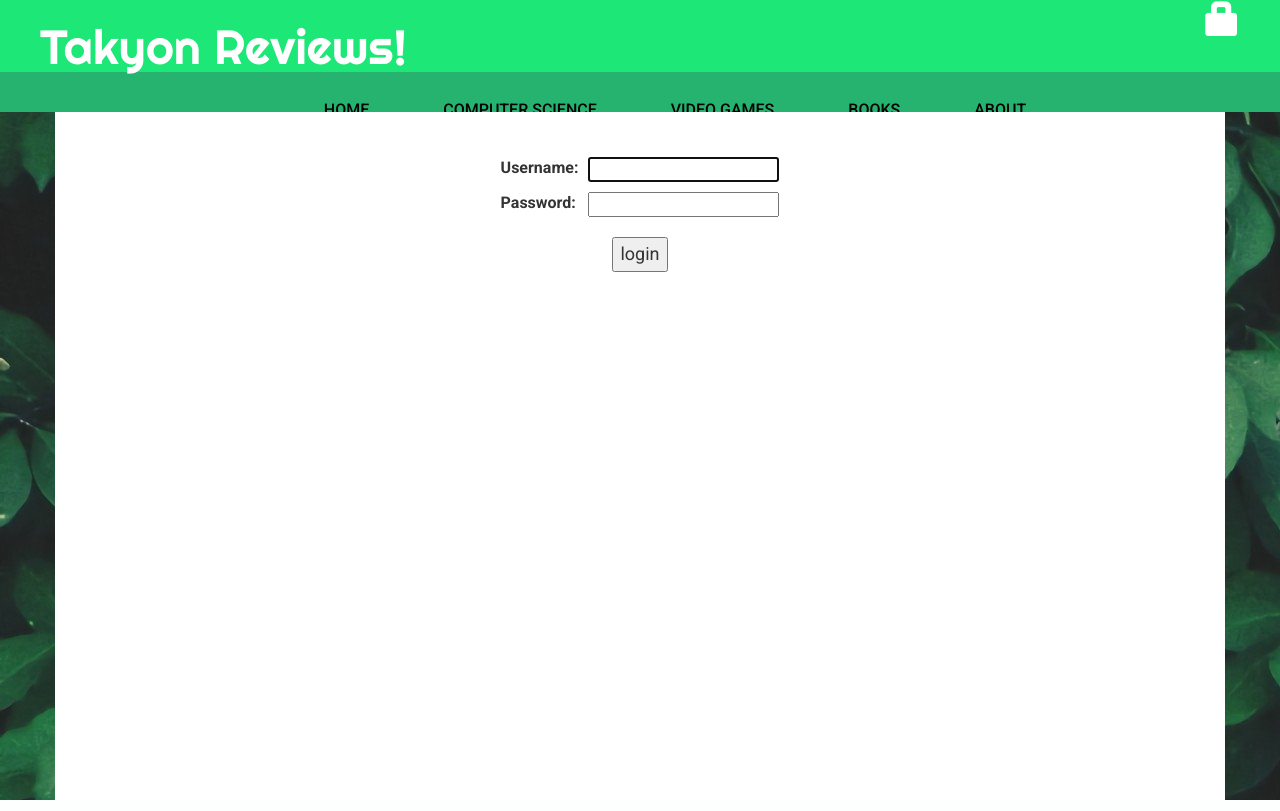
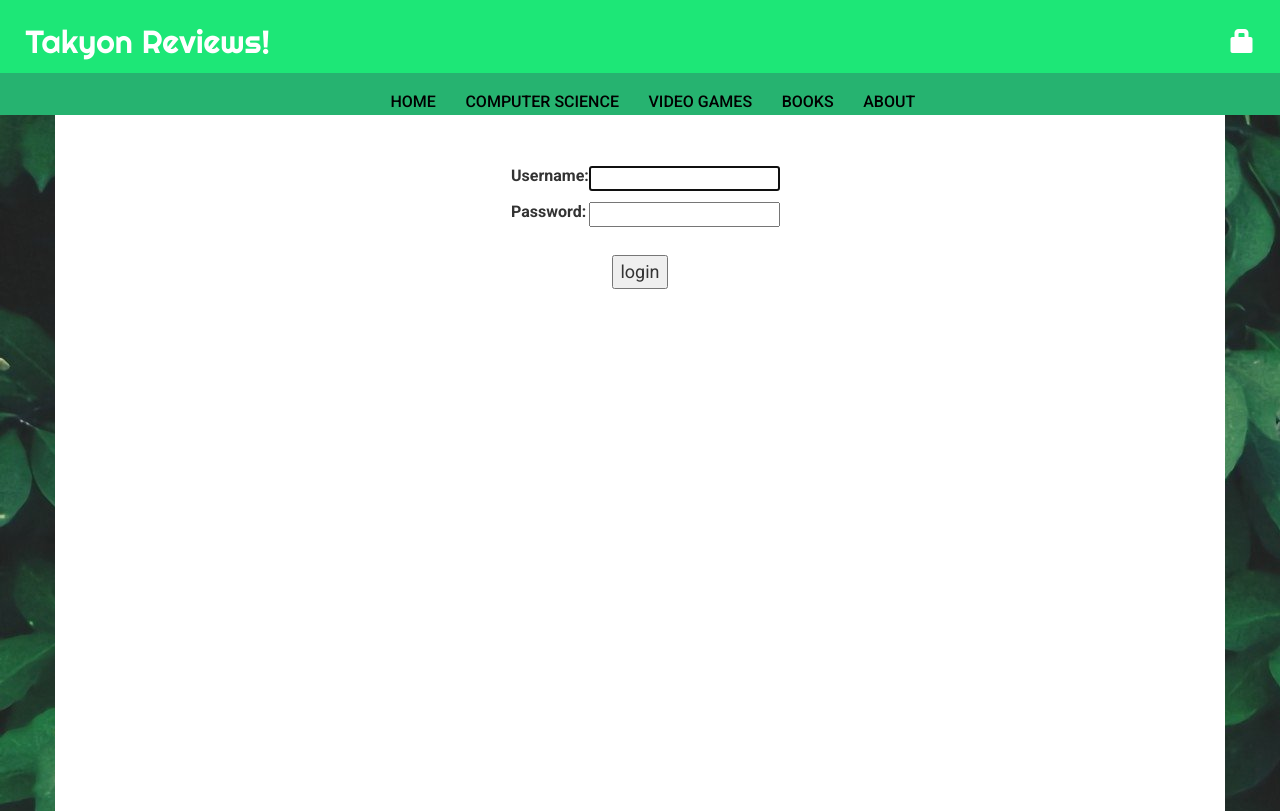
Before and after one commit to TudorCTC/MyFirstBlog, a Django app: page /accounts/login/?next=/book_review/new/ in a window 1280 px wide. Run offline with Django 3.2, Linux system fonts and the light colour scheme; some libraries are stand-ins or nearby versions.

Commit message:
Adjusted the layout of the site.

```diff
--- a/blog/static/css/blog.css
+++ b/blog/static/css/blog.css
@@ -2,29 +2,30 @@
 .pageHeader {
     background-color: #1de777;
     margin-top: 0;
-    padding: 1px 20px 1px 40px;
-    height: 9vh;
+    padding: 0.5vh 1vw 0.5vh 2vw;
+    min-height: 6vh;
 }
 
 /*Settings for the login menu.*/
 .top-menu, .top-menu:hover, .top-menu:visited {
     color: #ffffff;
     float: right;
-    font-size: 26pt;
+    font-size: 3vh;
     font-family: "Roboto";
-    margin-right: 20px;
+    margin-right: 1vw;
+    margin-top: 3vh;
 }
 
 .pageHeader h1, .pageHeader h1 a, .pageHeader h1 a:visited, .pageHeader h1 a:active {
     color: #ffffff;
-    font-size: 36pt;
+    font-size: 4vh;
     text-decoration: none;
 }
 
 /*Settings for the navigation bar.*/
 .menu {
     background-color: #26b370;
-    height: 5vh;
+    min-height: 4vh;
 }
 
 nav {
@@ -43,8 +44,8 @@ nav ul {
 
 nav li {
     display: inline-block;
-    margin-left: 70px;
-    padding-top: 25px;
+    margin-left: 2vw;
+    padding-top: 2vh;
 
     position: relative;
 }
@@ -63,7 +64,7 @@ nav a:hover {
 nav a::before {
     content: '';
     display: block;
-    height: 5px;
+    height: 0.5vh;
     width: 100%;
     background-color: #000000;
 
@@ -90,7 +91,7 @@ body {
 }
 
 .content {
-    min-height: 86vh;
+    min-height: 87vh;
     margin: 0 auto;
     background-color: #ffffff;
     position: relative;
@@ -116,12 +117,12 @@ h1, h2, h3, h4 {
 }
 
 .post {
-    padding: 25px 100px 50px 100px;
+    padding: 2% 10% 2% 10%;
 }
 
 .post h1{
     text-align: center;
-    margin: 25px 100px 25px 100px;
+    margin: 2% 10% 2% 10%;
 }
 
 .post h2 a, .post h2 a:visited {
@@ -129,12 +130,12 @@ h1, h2, h3, h4 {
 }
 
 .comment {
-    margin: 20px 100px 20px 100px;
+    margin: 2% 10% 2% 10%;
 }
 
 /*Settings for the "Home" page.*/
 .home {
-    padding: 50px 100px 50px 100px;
+    padding: 3% 10% 3% 10%;
 }
 
 .home-headings{
@@ -152,12 +153,12 @@ h1, h2, h3, h4 {
     font-weight: 400;
     font-size: large;
 
-    padding-top: 20px;
+    padding-top: 1%;
 }
 
 /*Settings for the "About" page.*/
 .about {
-    padding: 50px 100px 50px 100px;
+    padding: 3% 10% 3% 10%;
 }
 
 .about h1{
@@ -175,29 +176,30 @@ h1, h2, h3, h4 {
     font-weight: 400;
     font-size: large;
 
-    padding-top: 20px;
+    padding-top: 1%;
 }
 
 /*Settings for the login screen.*/
 .login {
     margin: 0 auto;
-    margin-top: 40px;
+    margin-top: 4%;
     text-align: center;
 }
 
 .login table {
     margin: 0 auto;
-    margin-top: 40px;
-    margin-bottom: 15px;
+    margin-top: 2%;
+    margin-bottom: 2%;
 }
 
 .login td{
-    padding: 5px;
+    padding: 2%;
 }
 
 /*Settings for the images shown in game reviews.*/
-.game-image {
-    margin-top: 20px;
+#game-image {
+    margin-top: 2%;
+    padding: 0% 0% 0% 0%;
     max-width: 100%;
     max-height: 100%;
 }
--- a/blog/templates/blog/base.html
+++ b/blog/templates/blog/base.html
@@ -3,10 +3,12 @@
     <head>
         <title>Takyon Reviews!</title>
         <meta name="viewport" content="width=device-width, initial-scale=1.0" />
-        <link rel="stylesheet" href="//maxcdn.bootstrapcdn.com/bootstrap/3.2.0/css/bootstrap.min.css">
+        <link rel="stylesheet" href="https://maxcdn.bootstrapcdn.com/bootstrap/3.4.1/css/bootstrap.min.css">
         <link rel="stylesheet" href="//maxcdn.bootstrapcdn.com/bootstrap/3.2.0/css/bootstrap-theme.min.css">
         <link href="https://fonts.googleapis.com/css?family=Righteous|Roboto:bold,400,500,900" rel="stylesheet" type="text/css">
         <link rel="stylesheet" href="{% static 'css/blog.css' %}">
+        <script src="https://ajax.googleapis.com/ajax/libs/jquery/3.5.1/jquery.min.js"></script>
+        <script src="https://maxcdn.bootstrapcdn.com/bootstrap/3.4.1/js/bootstrap.min.js"></script>
     </head>
 
     <body>
--- a/blog/templates/blog/game_review_detail.html
+++ b/blog/templates/blog/game_review_detail.html
@@ -16,7 +16,7 @@
         {% endif %}
         <br>
         {% if review.coverArt %}
-            <img class = "game-image" src = "{{ review.coverArt.url }}" alt="No image">
+            <img id = "game-image" src = "{{ review.coverArt.url }}" alt="No image">
         {% endif %}
         <h1>{{ review.title }}</h1>
         <p>{{ review.intro|linebreaksbr }}</p>
```
